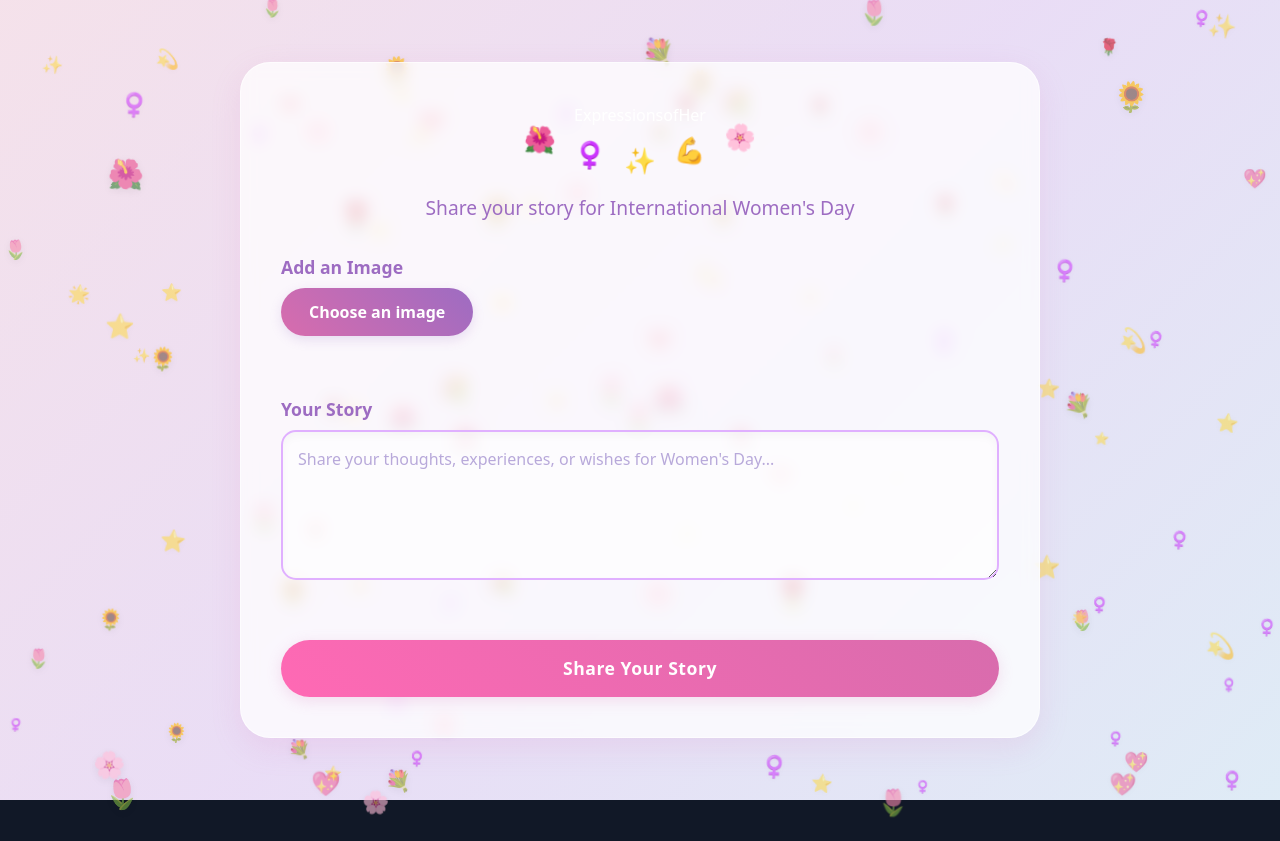
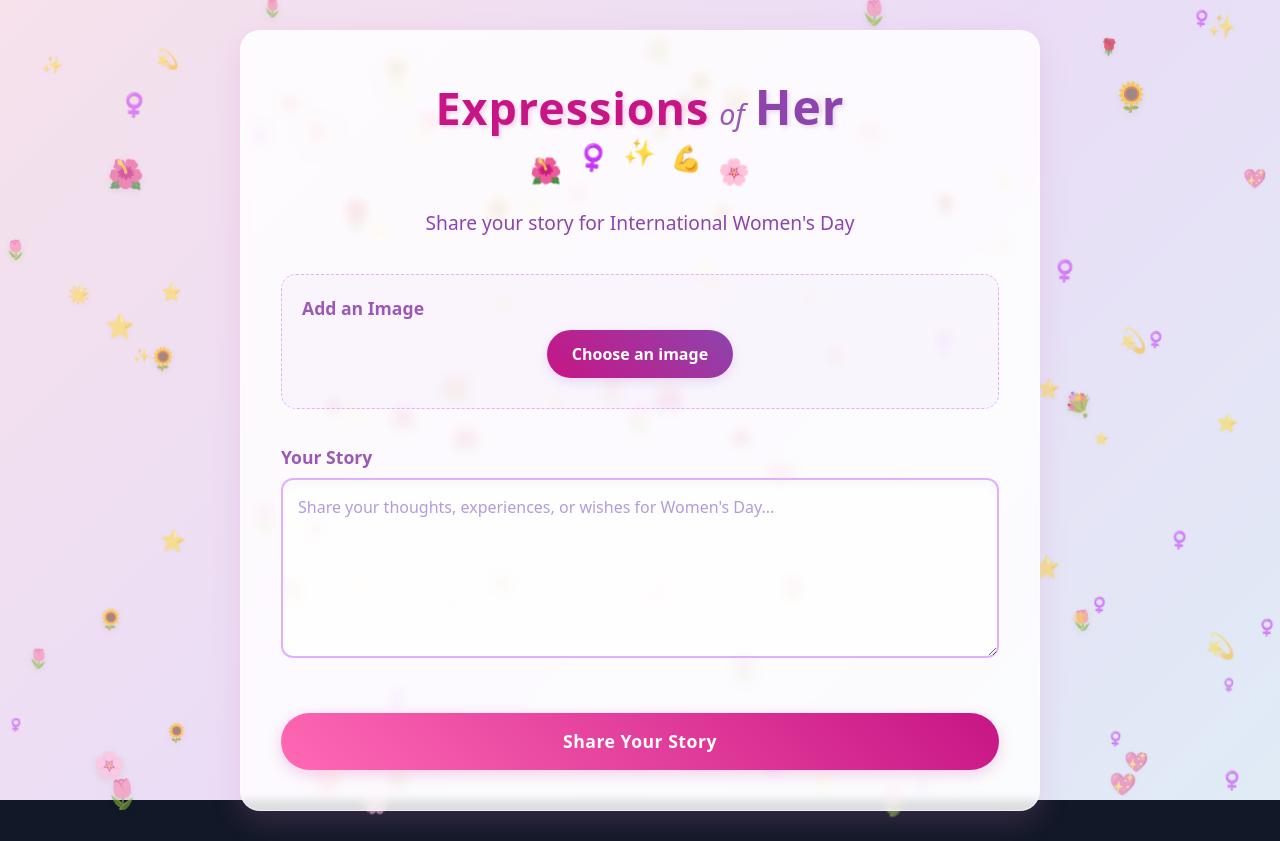
Before and after one commit to NSSKMIT/women-sday_form-frontend, a React (Create React App) app: page / in a window 1280 px wide. Before the commit the page ends 800 px from the top, so only its background shows below. Built offline with nearby package versions, Linux system fonts and the light colour scheme.

Commit message:
Update App.css

```diff
--- a/src/App.css
+++ b/src/App.css
@@ -10,7 +10,462 @@ body {
 .womens-day-container {
   display: flex;
   justify-content: center;
+  align-items: center;/* Women's Day Form CSS */
+body {
+  margin: 0;
+  font-family: 'Segoe UI', Tahoma, Geneva, Verdana, sans-serif;
+  overflow-x: hidden;
+  background-color: #fdf6f9;
+  color: #4a4a4a;
+}
+
+.womens-day-container {
+  display: flex;
+  justify-content: center;
   align-items: center;
+  min-height: 100vh;
+  padding: 30px;
+  position: relative;
+  z-index: 1;
+}
+
+.gradient-background {
+  position: fixed;
+  top: 0;
+  left: 0;
+  width: 100%;
+  height: 100%;
+  background: linear-gradient(135deg, #fff1f6 0%, #f3e5ff 50%, #e8f4ff 100%);
+  opacity: 0.7;
+  z-index: -1;
+}
+
+.form-card {
+  background-color: rgba(255, 255, 255, 0.85);
+  border-radius: 20px;
+  box-shadow: 0 10px 30px rgba(221, 120, 194, 0.2);
+  padding: 40px;
+  width: 90%;
+  max-width: 800px;
+  backdrop-filter: blur(5px);
+  border: 1px solid rgba(255, 255, 255, 0.5);
+}
+
+.form-header {
+  text-align: center;
+  margin-bottom: 40px;
+}
+
+/* New title design */
+.title-main {
+  display: flex;
+  justify-content: center;
+  align-items: baseline;
+  margin-bottom: 10px;
+  flex-wrap: wrap;
+}
+
+.title-prefix {
+  color: #c71585;
+  font-size: 2.8rem;
+  font-weight: 700;
+  letter-spacing: 1px;
+  text-shadow: 2px 2px 4px rgba(199, 21, 133, 0.2);
+}
+
+.title-of {
+  color: #9b59b6;
+  font-size: 1.8rem;
+  margin: 0 10px;
+  font-weight: 400;
+  font-style: italic;
+}
+
+.title-suffix {
+  color: #8e44ad;
+  font-size: 3rem;
+  font-weight: 700;
+  letter-spacing: 1px;
+  text-shadow: 2px 2px 4px rgba(142, 68, 173, 0.2);
+}
+
+.form-header h3 {
+  color: #8e44ad;
+  font-weight: 400;
+  margin-top: 15px;
+  font-size: 1.2rem;
+}
+
+.title-decoration {
+  font-size: 1.6rem;
+  margin: 15px 0;
+  display: flex;
+  justify-content: center;
+  gap: 15px;
+}
+
+.title-decoration span {
+  animation: float 3s infinite ease-in-out;
+}
+
+.title-decoration span:nth-child(2) {
+  animation-delay: 0.5s;
+}
+
+.title-decoration span:nth-child(3) {
+  animation-delay: 1s;
+}
+
+.title-decoration span:nth-child(4) {
+  animation-delay: 1.5s;
+}
+
+.title-decoration span:nth-child(5) {
+  animation-delay: 2s;
+}
+
+.womens-day-form {
+  display: flex;
+  flex-direction: column;
+  gap: 25px;
+}
+
+.form-group {
+  display: flex;
+  flex-direction: column;
+  gap: 8px;
+}
+
+/* For the image form group */
+.image-form-group {
+  background-color: rgba(223, 190, 240, 0.1);
+  padding: 20px;
+  border-radius: 15px;
+  border: 1px dashed #e0b0ff;
+  margin-bottom: 10px;
+}
+
+.form-group label {
+  font-weight: 600;
+  color: #9b59b6;
+  font-size: 1.1rem;
+}
+
+.story-textarea {
+  min-height: 180px;
+  border: 2px solid #e0b0ff;
+  border-radius: 12px;
+  padding: 15px;
+  font-size: 1rem;
+  resize: vertical;
+  transition: border 0.3s, box-shadow 0.3s;
+  background-color: rgba(255, 255, 255, 0.7);
+}
+
+.story-textarea:focus {
+  outline: none;
+  border-color: #c71585;
+  box-shadow: 0 0 8px rgba(199, 21, 133, 0.3);
+}
+
+.story-textarea::placeholder {
+  color: #b19cd9;
+}
+
+.image-upload-wrapper {
+  position: relative;
+  margin-bottom: 10px;
+  display: flex;
+  justify-content: center;
+}
+
+.image-upload-btn {
+  padding: 12px 25px;
+  background: linear-gradient(45deg, #c71585, #8e44ad);
+  color: white;
+  border: none;
+  border-radius: 25px;
+  cursor: pointer;
+  font-weight: 600;
+  transition: transform 0.2s, box-shadow 0.2s;
+}
+
+.image-upload-btn:hover {
+  transform: translateY(-2px);
+  box-shadow: 0 4px 12px rgba(142, 68, 173, 0.3);
+}
+
+input[type="file"] {
+  position: absolute;
+  top: 0;
+  left: 0;
+  opacity: 0;
+  width: 100%;
+  height: 100%;
+  cursor: pointer;
+}
+
+.image-preview-container {
+  margin-top: 15px;
+  text-align: center;
+}
+
+.image-preview {
+  max-width: 100%;
+  max-height: 300px;
+  border-radius: 12px;
+  box-shadow: 0 5px 15px rgba(0, 0, 0, 0.1);
+}
+
+.submit-button {
+  background: linear-gradient(45deg, #ff69b4, #c71585);
+  color: white;
+  border: none;
+  padding: 15px;
+  border-radius: 30px;
+  font-size: 1.1rem;
+  font-weight: 600;
+  cursor: pointer;
+  transition: transform 0.3s, box-shadow 0.3s;
+  margin-top: 10px;
+  box-shadow: 0 4px 15px rgba(199, 21, 133, 0.2);
+}
+
+.submit-button:hover {
+  transform: translateY(-3px);
+  box-shadow: 0 8px 20px rgba(199, 21, 133, 0.4);
+}
+
+.submit-button:disabled {
+  background: #cccccc;
+  cursor: not-allowed;
+  transform: none;
+  box-shadow: none;
+}
+
+.error-message {
+  color: #e74c3c;
+  font-size: 0.9rem;
+  margin-top: 5px;
+}
+
+.success-message {
+  text-align: center;
+  animation: fadeIn 0.5s ease-in-out;
+}
+
+.success-icon {
+  font-size: 4rem;
+  margin-bottom: 20px;
+  animation: pulse 2s infinite;
+}
+
+.success-message h2 {
+  color: #c71585;
+  margin-bottom: 10px;
+}
+
+.success-message p {
+  color: #8e44ad;
+  margin-bottom: 30px;
+}
+
+.reset-button {
+  background: linear-gradient(45deg, #9b59b6, #3498db);
+  color: white;
+  border: none;
+  padding: 12px 25px;
+  border-radius: 25px;
+  font-weight: 600;
+  cursor: pointer;
+  transition: transform 0.2s, box-shadow 0.2s;
+}
+
+.reset-button:hover {
+  transform: translateY(-2px);
+  box-shadow: 0 5px 15px rgba(155, 89, 182, 0.3);
+}
+
+.loading-overlay {
+  position: fixed;
+  top: 0;
+  left: 0;
+  width: 100%;
+  height: 100%;
+  background-color: rgba(255, 255, 255, 0.8);
+  display: flex;
+  flex-direction: column;
+  justify-content: center;
+  align-items: center;
+  z-index: 1000;
+  backdrop-filter: blur(3px);
+}
+
+.loading-spinner {
+  width: 60px;
+  height: 60px;
+  border: 5px solid rgba(199, 21, 133, 0.3);
+  border-radius: 50%;
+  border-top-color: #c71585;
+  animation: spin 1s infinite ease-in-out;
+  margin-bottom: 20px;
+}
+
+.loading-overlay p {
+  color: #8e44ad;
+  font-weight: 600;
+}
+
+/* Floating elements */
+.decoration-container {
+  position: fixed;
+  top: 0;
+  left: 0;
+  width: 100%;
+  height: 100%;
+  pointer-events: none;
+  z-index: 0;
+}
+
+.floating-element {
+  position: absolute;
+  animation: float 15s infinite linear;
+}
+
+.flower-decoration {
+  opacity: 0.7;
+}
+
+.symbol-decoration {
+  opacity: 0.6;
+}
+
+/* Celebration elements */
+.celebration-container {
+  position: fixed;
+  top: 0;
+  left: 0;
+  width: 100%;
+  height: 100%;
+  pointer-events: none;
+  z-index: 1001;
+}
+
+.celebration-element {
+  position: absolute;
+  top: -20px;
+  animation: fall 5s linear forwards;
+  display: flex;
+  justify-content: center;
+  align-items: center;
+  border-radius: 50%;
+  width: 40px;
+  height: 40px;
+}
+
+/* Animations */
+@keyframes float {
+  0%, 100% {
+    transform: translateY(0) rotate(0);
+  }
+  50% {
+    transform: translateY(-20px) rotate(5deg);
+  }
+}
+
+@keyframes pulse {
+  0%, 100% {
+    transform: scale(1);
+  }
+  50% {
+    transform: scale(1.1);
+  }
+}
+
+@keyframes spin {
+  0% {
+    transform: rotate(0deg);
+  }
+  100% {
+    transform: rotate(360deg);
+  }
+}
+
+@keyframes fall {
+  to {
+    transform: translateY(100vh) rotate(360deg);
+  }
+}
+
+@keyframes fadeIn {
+  from {
+    opacity: 0;
+    transform: translateY(20px);
+  }
+  to {
+    opacity: 1;
+    transform: translateY(0);
+  }
+}
+
+/* Responsive adjustments */
+@media (max-width: 768px) {
+  .form-card {
+    padding: 25px;
+  }
+
+  .title-prefix {
+    font-size: 2.2rem;
+  }
+
+  .title-of {
+    font-size: 1.5rem;
+  }
+
+  .title-suffix {
+    font-size: 2.4rem;
+  }
+
+  .form-header h3 {
+    font-size: 1rem;
+  }
+
+  .title-decoration {
+    font-size: 1.3rem;
+    gap: 10px;
+  }
+}
+
+@media (max-width: 480px) {
+  .womens-day-container {
+    padding: 15px;
+  }
+
+  .form-card {
+    padding: 20px;
+  }
+
+  .title-prefix {
+    font-size: 1.8rem;
+  }
+
+  .title-of {
+    font-size: 1.2rem;
+    margin: 0 5px;
+  }
+
+  .title-suffix {
+    font-size: 2rem;
+  }
+
+  .title-decoration {
+    font-size: 1.1rem;
+  }
+
+  .submit-button, .reset-button {
+    padding: 12px;
+  }
+}
   min-height: 100vh;
   padding: 30px;
   position: relative;
```
